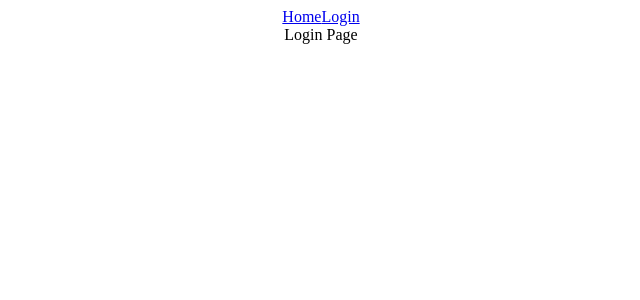
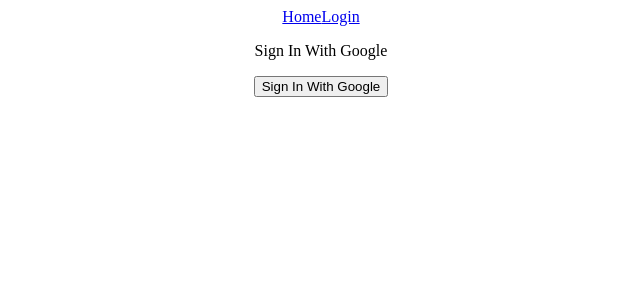
Before and after one commit to Jabir254/firebse_pjct_1, a React (Create React App) app: page /login in a window 1280 px wide. Shown: the top 300 px of the page, without its empty margins (319-959 px from the left). Built offline with nearby package versions, Linux system fonts and the light colour scheme; no server answers.

Commit message:
added google auth

```diff
--- a/src/pages/login.tsx
+++ b/src/pages/login.tsx
@@ -1,3 +1,18 @@
+import { auth, provider } from "../config/firebase";
+import { signInWithPopup } from "firebase/auth";
+import { useNavigate } from "react-router-dom";
 export const Login = () => {
-  return <div>Login Page</div>;
+  const navigate = useNavigate();
+
+  const signInWithGoogle = async () => {
+    const result = await signInWithPopup(auth, provider);
+    console.log(result);
+    navigate("/");
+  };
+  return (
+    <div>
+      <p>Sign In With Google</p>
+      <button onClick={signInWithGoogle}>Sign In With Google</button>
+    </div>
+  );
 };
```
